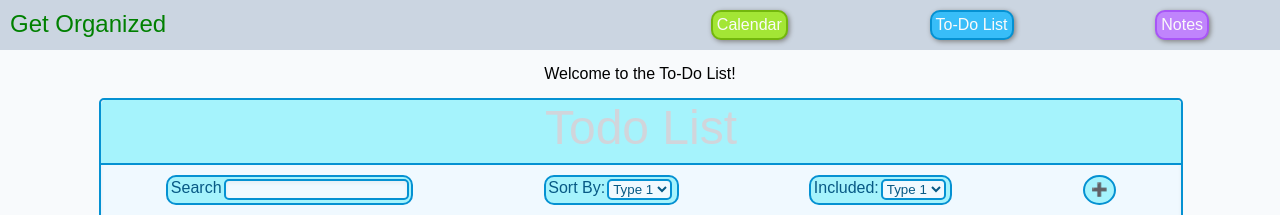
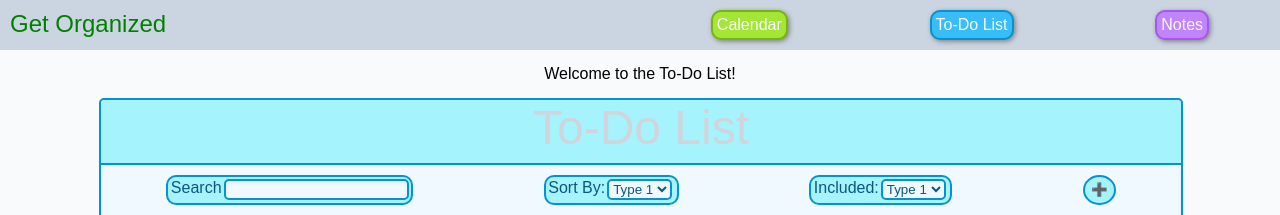
Before and after one commit to TheGreengo/startup, a plain HTML site: page todo.html in a window 1280 px wide. Shown: the top 215 px of the page. Drawn offline with Linux system fonts and the light colour scheme.

Commit message:
fixed typo

```diff
--- a/todo.html
+++ b/todo.html
@@ -25,7 +25,7 @@
                 <div class="todo-out">
                     <div class="todo-in">
                         <div class="todo-tl">
-                            Todo List
+                            To-Do List
                         </div>
                         <div class="todo-ctrl">
                             <div class="todo-ctrl-btn pack">
```
